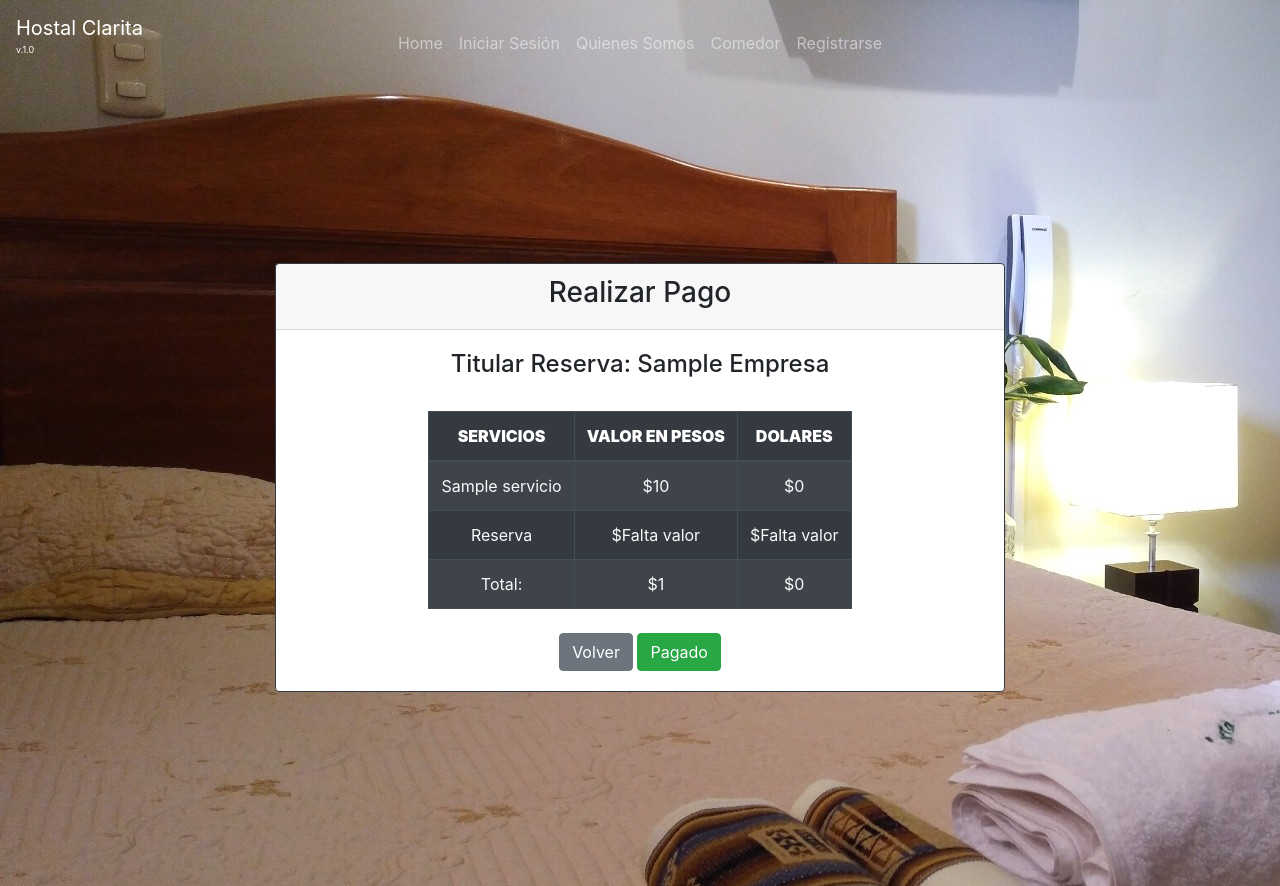
After one commit to DynamicProphet/Hostal_Do-a_Clarita, a Django app: page /reserva/realizar-pago/1/ in a window 1280 px wide. The commit adds this page. Run offline with Django 3.2, Linux system fonts and the light colour scheme; tables that the repository leaves empty hold one stand-in row (values such as "Sample post"); some libraries are stand-ins or nearby versions.

Commit message:
Pago de la reserva

```diff
--- a/proyectoHostal/apps/urls.py
+++ b/proyectoHostal/apps/urls.py
@@ -24,6 +24,8 @@ urlpatterns = [
         path('editar/<int:id_reserva>/', EditarReserva, name='editar-reservas'),
         path('cancelar/<int:id_reserva>/', CancelarReserva, name='cancelar-reservas'),
         path('registrar-habitacion-reserva/', RegistrarHabitacionReserva, name='registrar-habitacion-reserva'),
+        path('realizar-pago/<int:id_reserva>/', PagarReserva, name='pagar-reserva'),
+        path('pago-exitoso/', PagoExitoso, name='pago-exitoso'),
     ])),
     path('habitacion/', include([
         path('habitacion-agregar/', AgregarHabitacion, name='habitacion-agregar'),
--- a/proyectoHostal/apps/views.py
+++ b/proyectoHostal/apps/views.py
@@ -215,3 +215,14 @@ def EditarHabitacion(request,id):
         return render(request, "habitacion/habitacion-listar.html", {'form': form})
     else:
         return redirect('/')
+
+def PagarReserva(request, id_reserva):
+    reservas = Reserva.objects.get(id=id_reserva)
+    empresas = Empresa.objects.all()
+    facturas = Factura.objects.all()
+    orden_compras = OrdenCompra.objects.all().filter(fk_id_reserva=id_reserva)
+    servicios_reservas = ServiciosReserva.objects.all().filter(fk_id_reserva=id_reserva)
+    return render(request, "reserva/pago_reserva.html", {'reservas': reservas, 'empresas': empresas, 'facturas': facturas, 'orden_compras': orden_compras, 'servicios_reservas' :servicios_reservas})
+
+def PagoExitoso(request):
+    return render(request, "reserva/pago_exitoso.html", {})
--- /dev/null
+++ b/proyectoHostal/templates/reserva/pago_reserva.html
@@ -0,0 +1,63 @@
+
+{% extends 'base/base.html' %}
+{% load static %}
+
+{% block title %}Reservas{% endblock %}
+{% block navbar %} {% include 'base/navbar.html' %} {% endblock %}
+{% block img_bg %} style="background-image:url({% static 'img/background/img-home2.jpg' %})" {% endblock %}
+{% block content %}
+<div class="container h-100">
+  <div class="row justify-content-center h-100">
+    <div class="col-sm-8 align-self-center text-center">
+      <section>
+          <div class="card border-dark mb-3">
+            <div class="card-header">
+              <h3>Realizar Pago</h3>
+            </div>
+            <div class="card-body">
+              <div class="row justify-content-center">
+                <div class="table-wrapper-scroll-y">
+                  <table class="table table-bordered table-striped table-dark text-light mb-0 table-style">
+                    <thead class="thead-dark">
+                        <tr>
+                            <th><b>SERVICIOS</b></th>
+                            <th><b>VALOR EN PESOS</b></th>
+                            <th><b>DOLARES</b></th>
+                        </tr>
+                    </thead>
+                    <tbody>
+                      {% for orden in orden_compras %}
+                        <h4>Titular Reserva: {{orden.fk_id_reserva.fk_id_empresa.nombre|title}}</h4>
+                        <br>
+                        {% for servicio_reserva in servicios_reservas %}
+                          <tr>
+                            <td>{{servicio_reserva.fk_id_servicio.nombre}}</td>
+                            <td>${{servicio_reserva.fk_id_servicio.precio}}</td>
+                            <td>${% widthratio servicio_reserva.fk_id_servicio.precio 750 1 %}</td>
+                          </tr>
+                        {% endfor %}
+                        <tr>
+                          <td>Reserva</td>
+                          <td>$Falta valor</td>
+                          <td>$Falta valor</td>
+                        </tr>
+                        <tr>
+                          <td>Total:</td>
+                          <td>${{orden.monto_pago}}</td>
+                          <td>${% widthratio orden.monto_pago 750 1 %}</td>
+                        </tr>
+                      {% endfor %}
+                    </tbody>
+                  </table>
+                  <br>
+                  <a class="btn btn-secondary" href="/reserva/listar/">Volver</a>
+                  <a class="btn btn-success" href="/reserva/pago-exitoso/">Pagado</a>
+                </div>
+              </div>
+            </div>
+          </div>
+      </section>
+    </div>
+  </div>
+</div>
+{% endblock  %}
--- a/proyectoHostal/templates/reserva/ver_reservas.html
+++ b/proyectoHostal/templates/reserva/ver_reservas.html
@@ -67,7 +67,7 @@
                                     {% endif %}
                                     <td>
                                         <a class="btn btn-primary" href="/reserva/registrar-habitacion-reserva/">Ver Reserva</a>
-                                        <a class="btn btn-secondary" href="">Pago Reserva</a>
+                                        <a class="btn btn-secondary" href="/reserva/realizar-pago/{{reserva.id}}/">Pago Reserva</a>
                                     </td>
                                 </tr>
                                 {% endif %}
```
Also changed, not shown: proyectoHostal/templates/reserva/pago_exitoso.html (added, +26 -0 lines).
